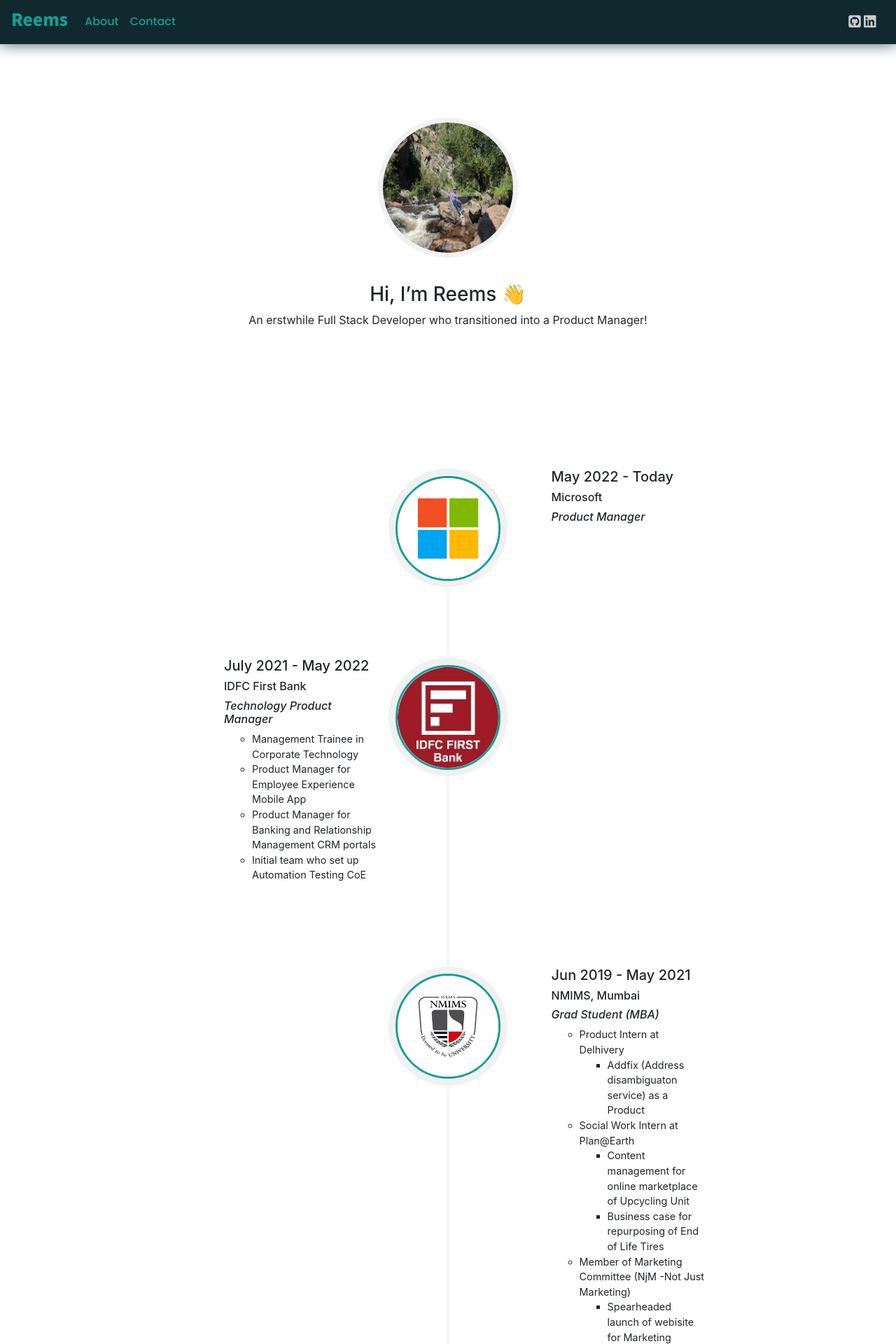
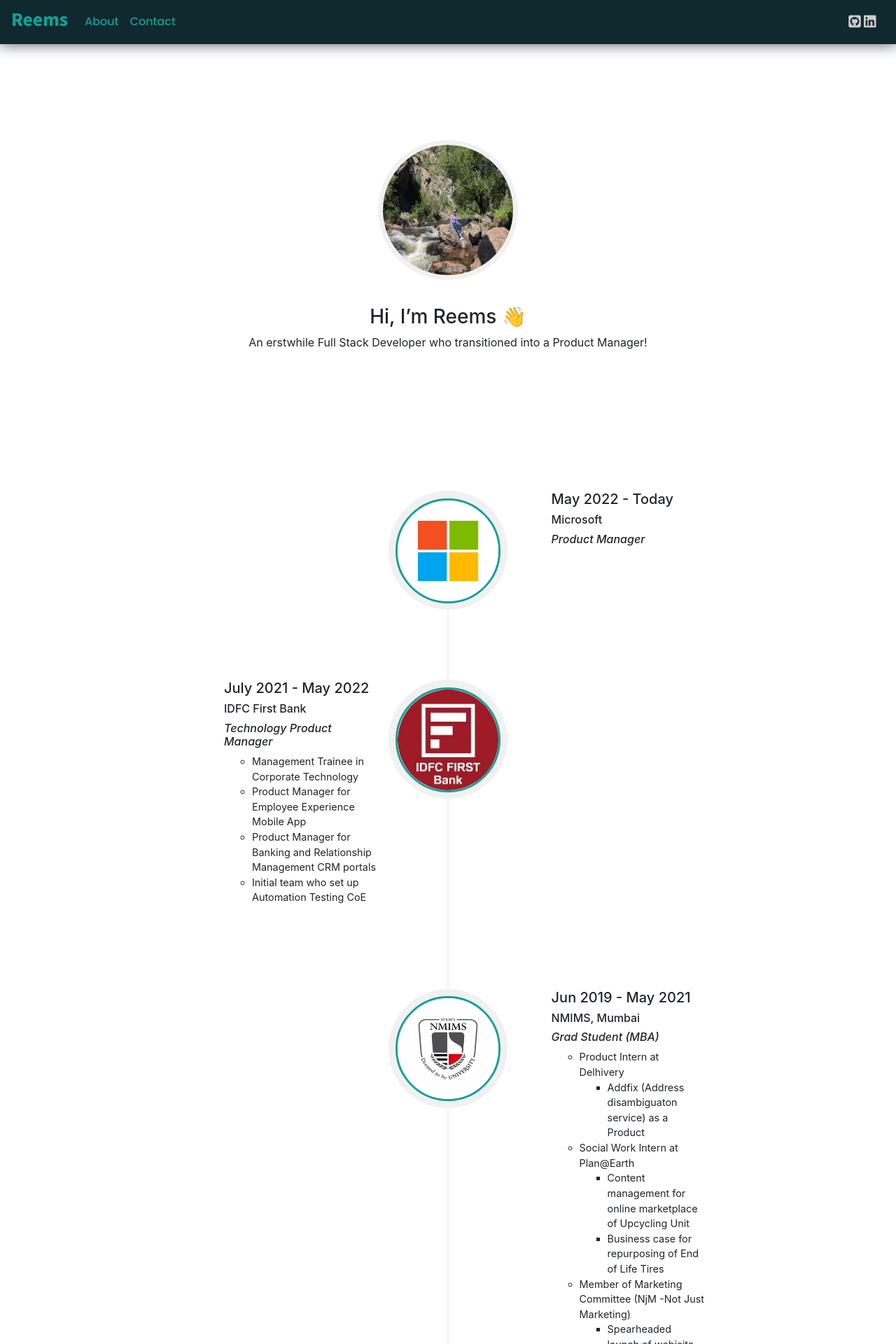
Before and after one commit to reemstk/reemstk.github.io, a Jekyll site: the page built from index.md, in a window 1280 px wide. Shown: the top 1920 px of the page at 70% size. Built offline with Jekyll 4.4.1, drawn with Linux system fonts in a browser that asks for light colours; nearby versions of some CDN libraries; comment, search, counter and statistics services are not loaded; our own code applies the rules of GitHub Pages for plain Markdown files.

Commit message:
Update main.css

```diff
--- a/css/main.css
+++ b/css/main.css
@@ -980,22 +980,16 @@
 }
 
 /* dynamic text */
-.intro {
-  display: table;
-  width: 100%;
-  text-align: center;
-}
 .intro-body {
     vertical-align: middle;
+    margin: 2rem;
+    text-align: center;
     .intro-text {
       font-size: 1rem;
-}
+      font-family:Courgette;
+    }
   @media (min-width: 768px) {
     height: 100%;
     padding: 0;
-    .intro-body .intro-text {
-        font-size: 1rem;
-    }
   }
-
 }
```
